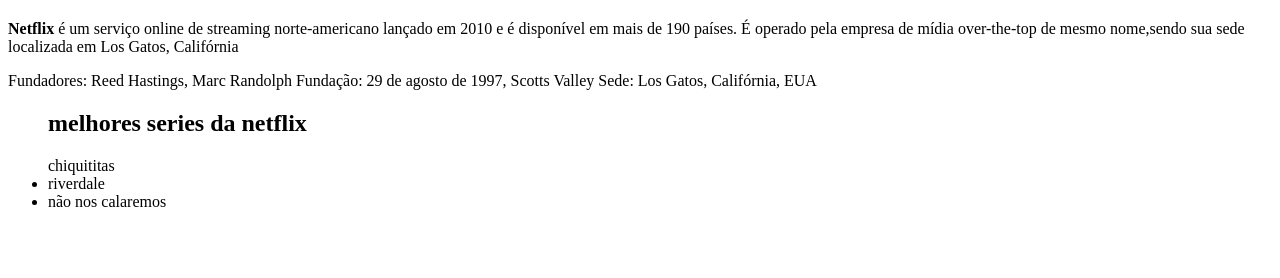
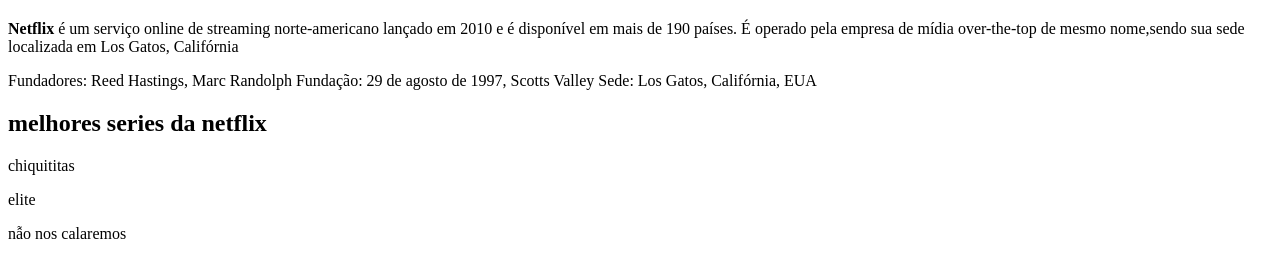
Before and after one commit to dudacelc2/mariaa, a plain HTML site: page index.html in a window 1280 px wide. Shown: the part 60-338 px from the top of the page. Drawn offline with Linux system fonts and the light colour scheme.

Commit message:
Update index.html

```diff
--- a/index.html
+++ b/index.html
@@ -14,12 +14,11 @@
 <p>Fundadores: Reed Hastings, Marc Randolph
     Fundação: 29 de agosto de 1997, Scotts Valley
     Sede: Los Gatos, Califórnia, EUA</p>
-    <ul>
+
         <h2>melhores series da netflix </h2
-<li>chiquititas</li>
-<li>riverdale</li>
-<li>não nos calaremos</li>
- </ul>
+<p>chiquititas</p>
+<p>elite</p>
+<p>nẫo nos calaremos</p>
 
 </body>
 </html>
```
